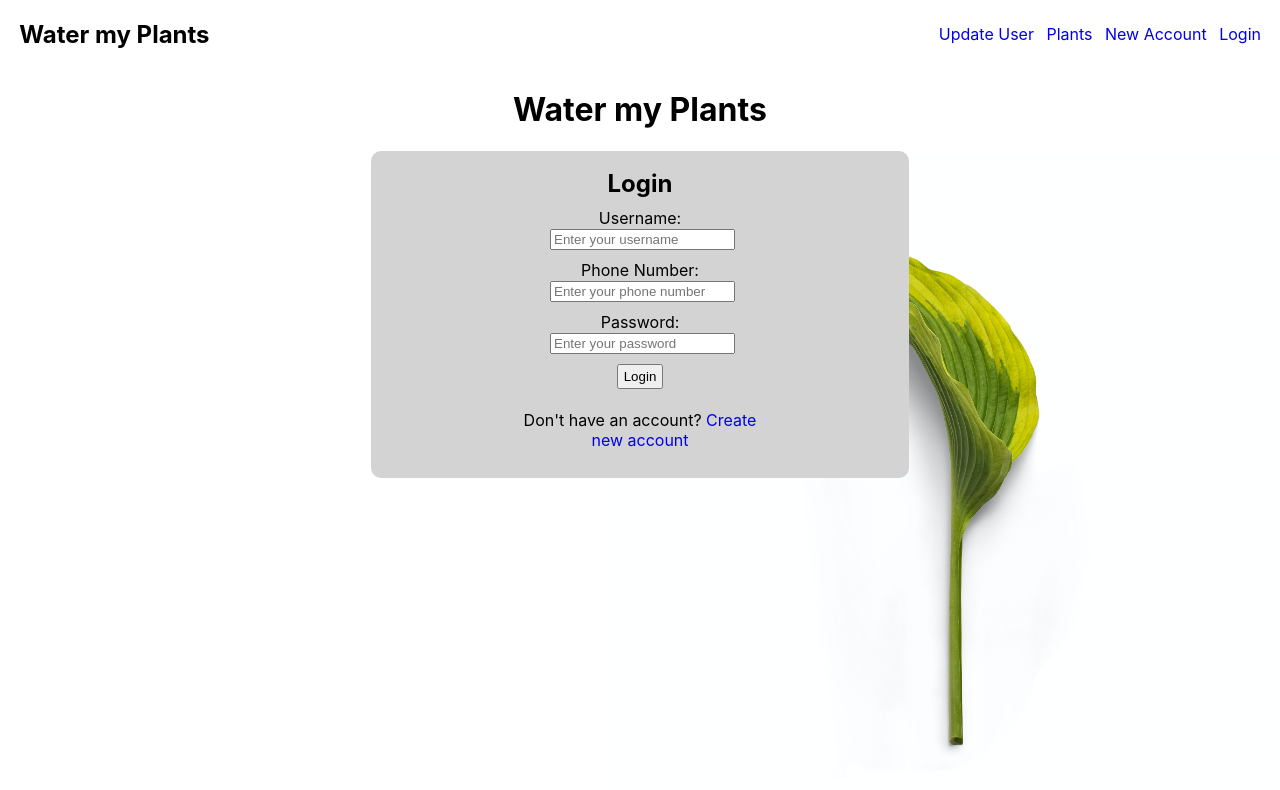
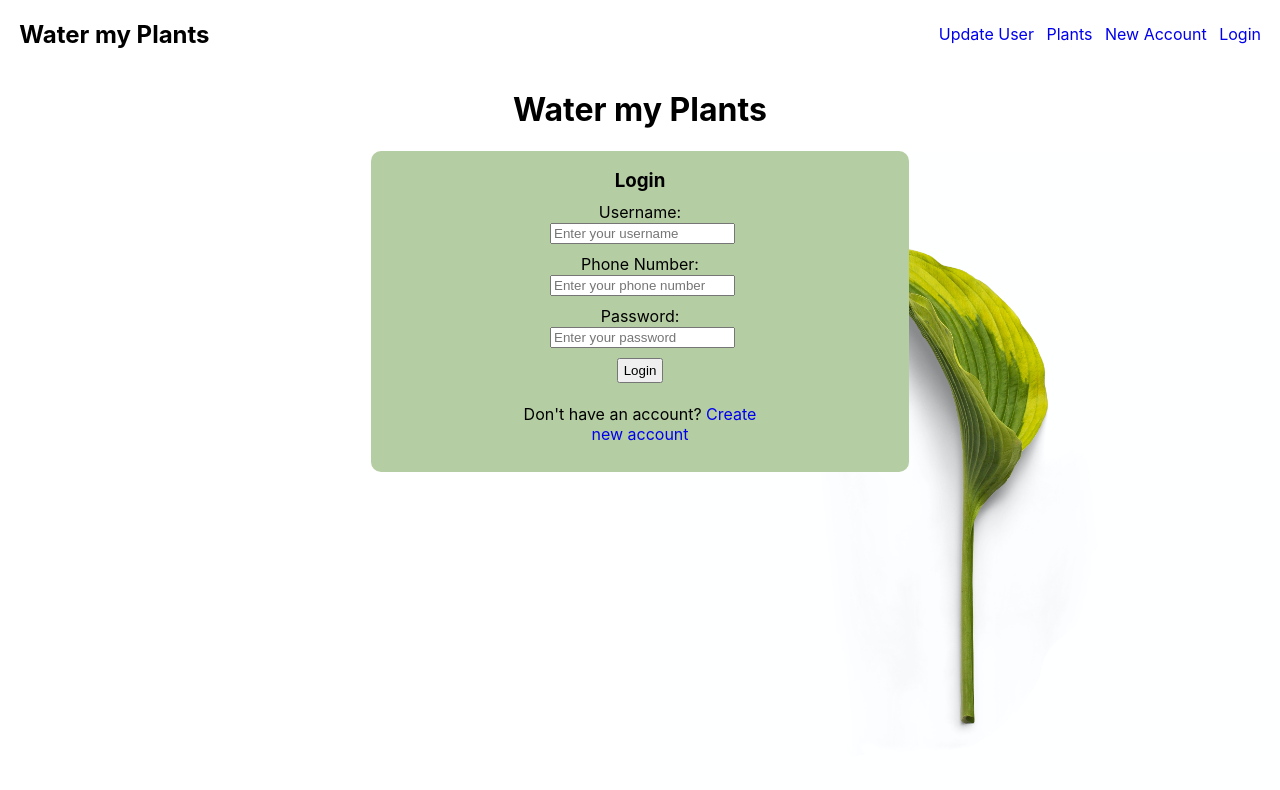
Before and after one commit to ft-water-my-plants/frontend, a React (Create React App) app: page /login in a window 1280 px wide. Shown: the top 790 px of the page. Built offline with nearby package versions, Linux system fonts and the light colour scheme.

Commit message:
Styling forms/ fonts/ background colors/ buttons

```diff
--- a/public/index.html
+++ b/public/index.html
@@ -3,6 +3,9 @@
   <head>
     <meta charset="utf-8" />
     <link rel="icon" href="%PUBLIC_URL%/favicon.ico" />
+    <link rel="preconnect" href="https://fonts.googleapis.com">
+    <link rel="preconnect" href="https://fonts.gstatic.com" crossorigin>
+    <link href="https://fonts.googleapis.com/css2?family=Montserrat&family=Roboto:wght@400;700&display=swap" rel="stylesheet">
     <meta name="viewport" content="width=device-width, initial-scale=1" />
     <meta name="theme-color" content="#000000" />
     <meta
--- a/src/App.css
+++ b/src/App.css
@@ -35,10 +35,6 @@
   to {
     transform: rotate(360deg);
   }
-}
-
-h3 {
-  font-size: 1.5rem;
 }
 
 /* Header Styling */
--- a/src/Login.css
+++ b/src/Login.css
@@ -1,5 +1,5 @@
 .login-wrapper {
-  height: 83vh;
+  height: 80vh;
   background-image: url('./imgs/p-bg2.jpg');
   background-size: contain;
   background-repeat: no-repeat;
--- a/src/components/Login.js
+++ b/src/components/Login.js
@@ -85,7 +85,7 @@
                             onChange={handleChange}
                         />
                     </label>
-                    <button>Login</button>
+                    <button className="btn">Login</button>
                     <p>Don't have an account? <Link className="link" to="/signup">Create new account</Link></p>
                 </form>
             </div>
--- a/src/components/UpdateUser.js
+++ b/src/components/UpdateUser.js
@@ -62,6 +62,7 @@
                                     name="phoneNumber"
                                     onChange={changeNumber}
                                     placeholder={user.phoneNumber}
+                                    // value={user.phoneNumber}
                                 />
                             </label>
                             <label className="signup-input"> Password:
@@ -70,9 +71,10 @@
                                     name="password"
                                     onChange={changePassword}
                                     placeholder={user.password}
+                                    // value={user.password}
                                 />
                             </label>
-                            <button>Update</button>
+                            <button className="btn">Update</button>
                         </form>
                     </div>
             </div>
--- a/src/components/signup.js
+++ b/src/components/signup.js
@@ -134,7 +134,7 @@
                                 value={signUpValues.password}
                             />
                         </label>
-                    <button disabled={disabled} onClick={routeChange}>SignUp!</button>
+                    <button className="btn" disabled={disabled} onClick={routeChange}>SignUp!</button>
                     <p>Already have an account? <Link className="link" to="/login">Login</Link></p>
                 </form>
             </div>
--- a/src/signup.css
+++ b/src/signup.css
@@ -3,11 +3,11 @@
     background-position: left;
     background-size: contain;
     background-repeat: no-repeat;
-    height: 83vh;
+    height: 80vh;
 }
 
 .form-container {
-    background-color: lightgray;
+    background-color: #B5CDA3;
     width: 40%;
     border-radius: 10px;
     padding: 1%;
```
